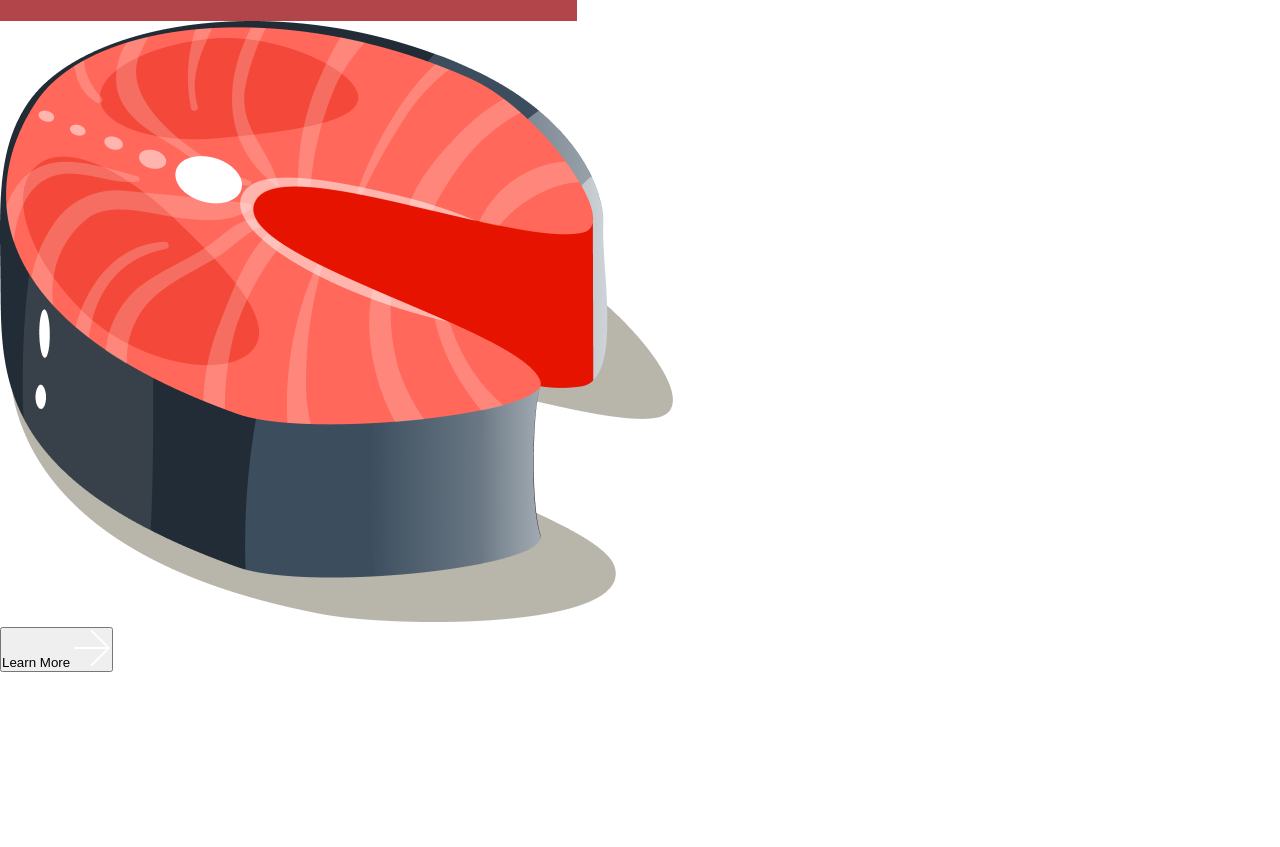
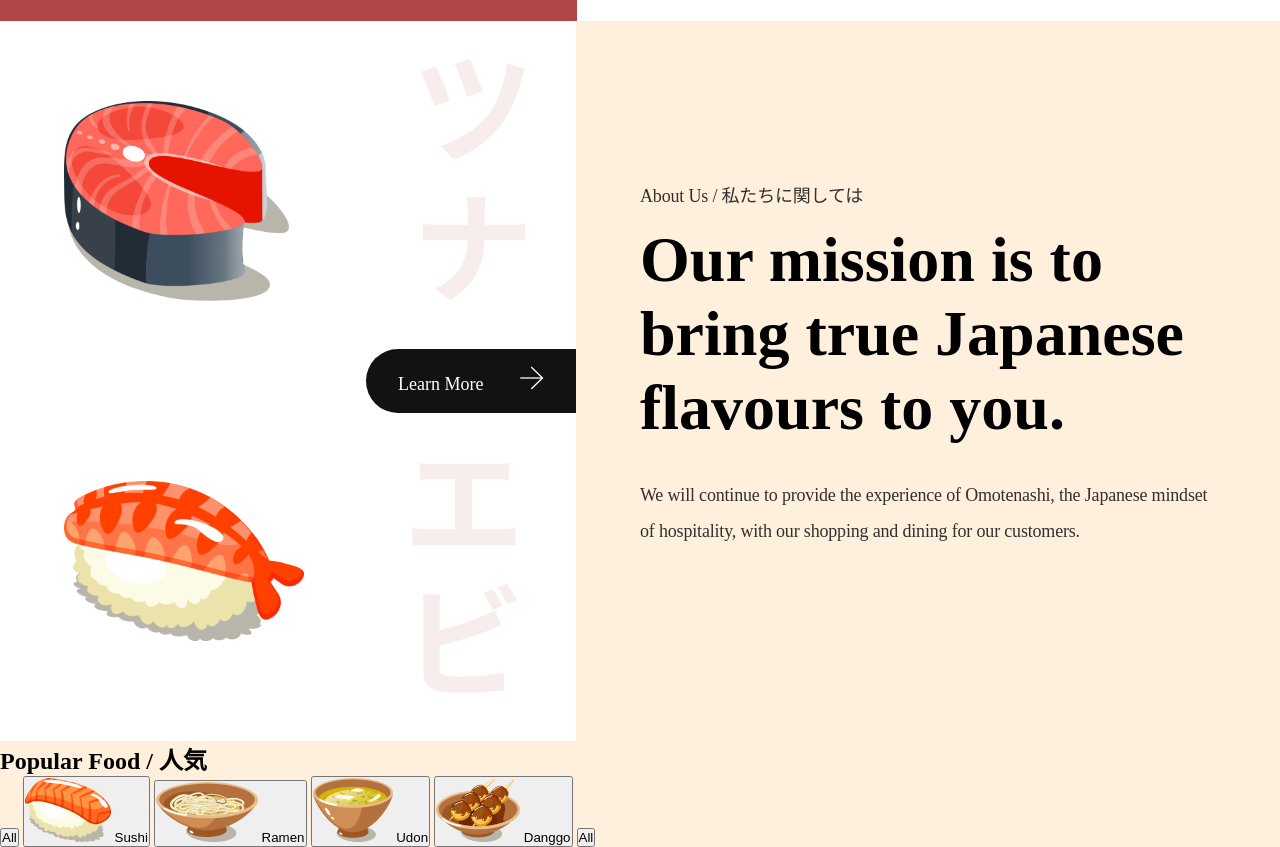
Before and after one commit to DevNtokozo/Sushi, a website built with Vite: page index.html in a window 1280 px wide. Shown: the part 774-1621 px from the top of the page. Before the commit the page ends 1446 px from the top, so only its background shows below. Built offline with nearby package versions, Linux system fonts and the light colour scheme.

```diff
--- a/css/sections/about.css
+++ b/css/sections/about.css
@@ -0,0 +1,82 @@
+.about-us {
+  display: flex;
+  min-height: 720px;
+  overflow: hidden;
+
+}
+
+.about-us__image {
+  flex: 1;
+  display: flex;
+  flex-direction: column;
+
+  position: relative;
+  justify-content: center;
+  background: white;
+}
+
+.about-us__image div {
+  padding: 32px 64px;
+  flex: 1;
+  display: flex;
+
+  align-items: center;
+  background-position: center;
+  background-size: contain;
+  background-repeat: no-repeat;
+}
+
+.about-us__image-sushi3 {
+  background-image: url("../../assets/about_bg1.png");
+  border-bottom: 8px solid var(--color-creamson);
+}
+
+.about-us__image-sushi2 {
+  background-image: url("../../assets/about_bg2.png")
+}
+
+.about-us__image-sushi3 img {
+  width: 225px;
+  height: 200px;
+
+}
+
+.about-us__image-sushi2 img {
+  width: 240px;
+  height: 160px;
+
+}
+
+.about-us__button {
+    position:absolute;
+    right: 0;
+
+
+    padding: 12px 32px;
+    min-height: 64px;
+    background: #121212;
+
+    border-radius: 32px 0 0 32px;
+    border: 0;
+    color: #fff;
+    font-weight: 500;
+    font-family: var(--plus-jakarta-sans);
+    cursor: pointer;
+    font-size: 18px;
+    line-height: 23px;
+}
+
+.about-us__button img {
+    margin-left: 32px;
+    width: 24px;
+    height: 24px;
+    object-fit: contain;
+}
+
+.about-us__content {
+  flex: 1;
+  display: flex;
+  flex-direction: column;
+  justify-content: center;
+  padding: 64px;
+}
--- a/css/style.css
+++ b/css/style.css
@@ -38,7 +38,7 @@
 body {
   max-width: 1280px;
   margin: 0 auto;
-  background-color: var(--color-creamson);
+  background-color: #fff0de;
 }
 
 a {
--- a/index.html
+++ b/index.html
@@ -87,9 +87,35 @@
         Learn More
         <img src="assets/arrow-right.svg" alt="Learn more icon" />
       </button>
+
+      <div class="about-us__image-sushi2">
+        <img src="assets/sushi-2.png" alt="sushi 日 本 食" />
+
+      </div>
+    </div>
+
+    <div class="about-us__content">
+      <p class="sushi__subtitle">About Us / 私たちに関しては</p>
+      <h3 class="sushi__title">Our mission is to bring true Japanese flavours to you.</h3>
+      <p class="sushi__description">We will continue to provide the experience of Omotenashi, the Japanese mindset of hospitality, with our shopping and dining for our customers.</p>
     </div>
 
   </section>
+
+  <section class="popular-foods" id="menu">
+    <h2 class="popular-foods__title">Popular Food / 人気</h2>
+
+    <div class="popular-foods__filters sushi__hide-scrollbar">
+      <button class="popular-foods__filter-btn active">All</button>
+      <button class="popular-foods__filter-btn"><img src="assets/sushi-9.png" alt="sushi 9" /> Sushi</button>
+      <button class="popular-foods__filter-btn"><img src="assets/sushi-8.png" alt="sushi 8" /> Ramen</button>
+      <button class="popular-foods__filter-btn"><img src="assets/sushi-7.png" alt="sushi 7" /> Udon</button>
+      <button class="popular-foods__filter-btn"><img src="assets/sushi-6.png" alt="sushi 6" /> Danggo</button>
+      <button class="popular-foods__filter-btn">All</button>
+
+    </div>
+  </section>
+
   <script src="js/script.js" type="module"></script>
 </body>
 </html>
```
